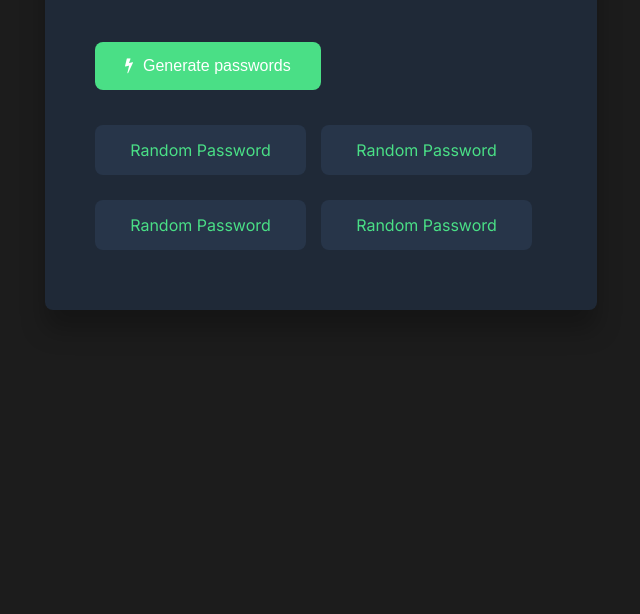
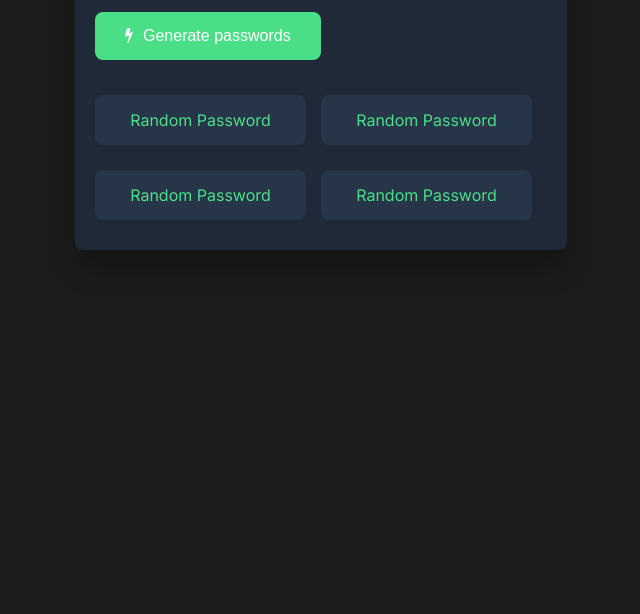
Before and after one commit to hsingla378/random_password_generator, a plain HTML site: page index.html in a window 1280 px wide. Shown: the part 186-800 px from the top of the page, without its empty margins (319-959 px from the left). Drawn offline with Linux system fonts and the light colour scheme.

Commit message:
Update index.css

```diff
--- a/index.css
+++ b/index.css
@@ -11,7 +11,6 @@ body{
     display: flex;
     justify-content: center;
     align-items: center;
-/*     max-width: 550px; */
 
     /* max-width: 550px;
     position: absolute;
@@ -24,7 +23,8 @@ main{
     background-color: #1F2937;
     box-shadow: 0 20px 25px rgba(0,0,0,0.25);
     border-radius: 8px;
-    padding: 50px;
+    padding: 20px;
+    max-width: 500px;
 }
 
 h2{
```
